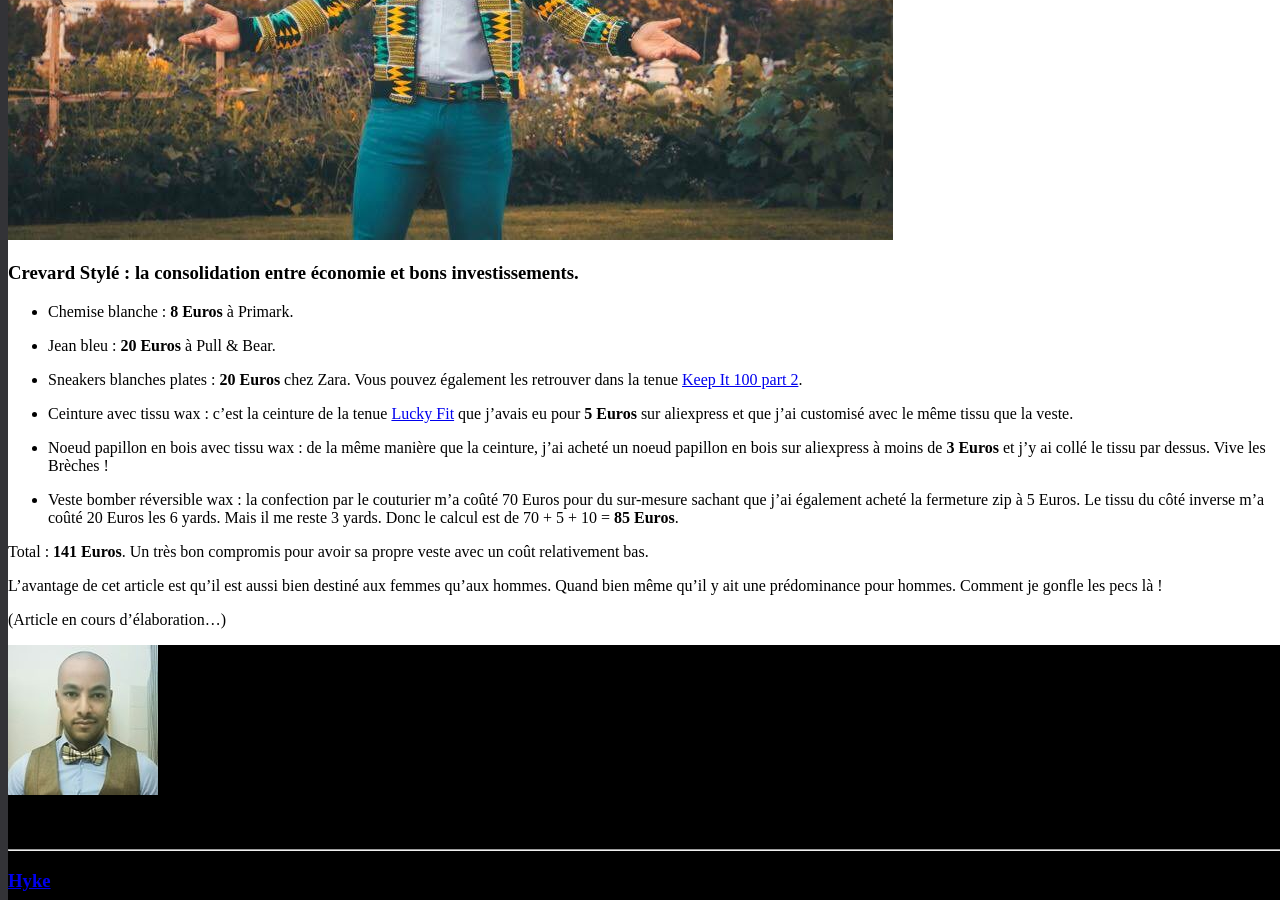
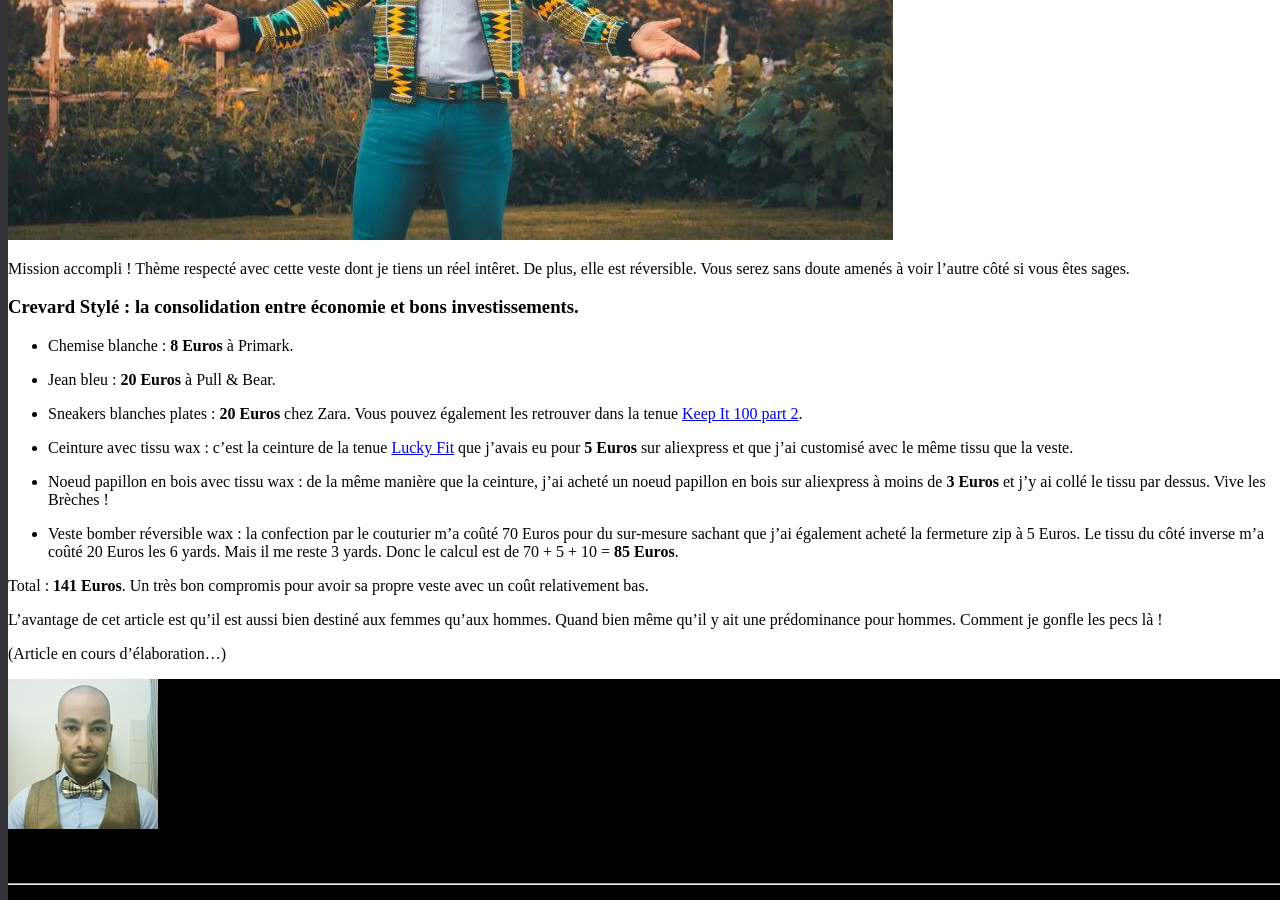
Before and after one commit to darkh2/darkh2.github.io, a Jekyll site: the page built from _posts/2018-08-26-Décontracté-Chic-&-Wax.md, in a window 1280 px wide and 900 px high, scrolled down 10485 px. Built offline with Jekyll 4.4.1, drawn with Linux system fonts in a browser that asks for light colours; comment, search, counter and statistics services are not loaded.

Commit message:
Update 2018-08-26-Décontracté-Chic-&-Wax.md

```diff
--- a/_posts/2018-08-26-Décontracté-Chic-&-Wax.md
+++ b/_posts/2018-08-26-Décontracté-Chic-&-Wax.md
@@ -87,6 +87,8 @@ Les bienfaits de la multicompétence. Si je n'avais pas mixé pour la soirée de
 
 ![dcw_bomber]({{site.url}}/{{site.baseurl}}img/dcw_bomber.jpg)
 
+Mission accompli ! Thème respecté avec cette veste dont je tiens un réel intêret. De plus, elle est réversible. Vous serez sans doute amenés à voir l'autre côté si vous êtes sages.
+
 ### Crevard Stylé : la consolidation entre économie et bons investissements.
 
 * Chemise blanche : **8 Euros** à Primark.
```
